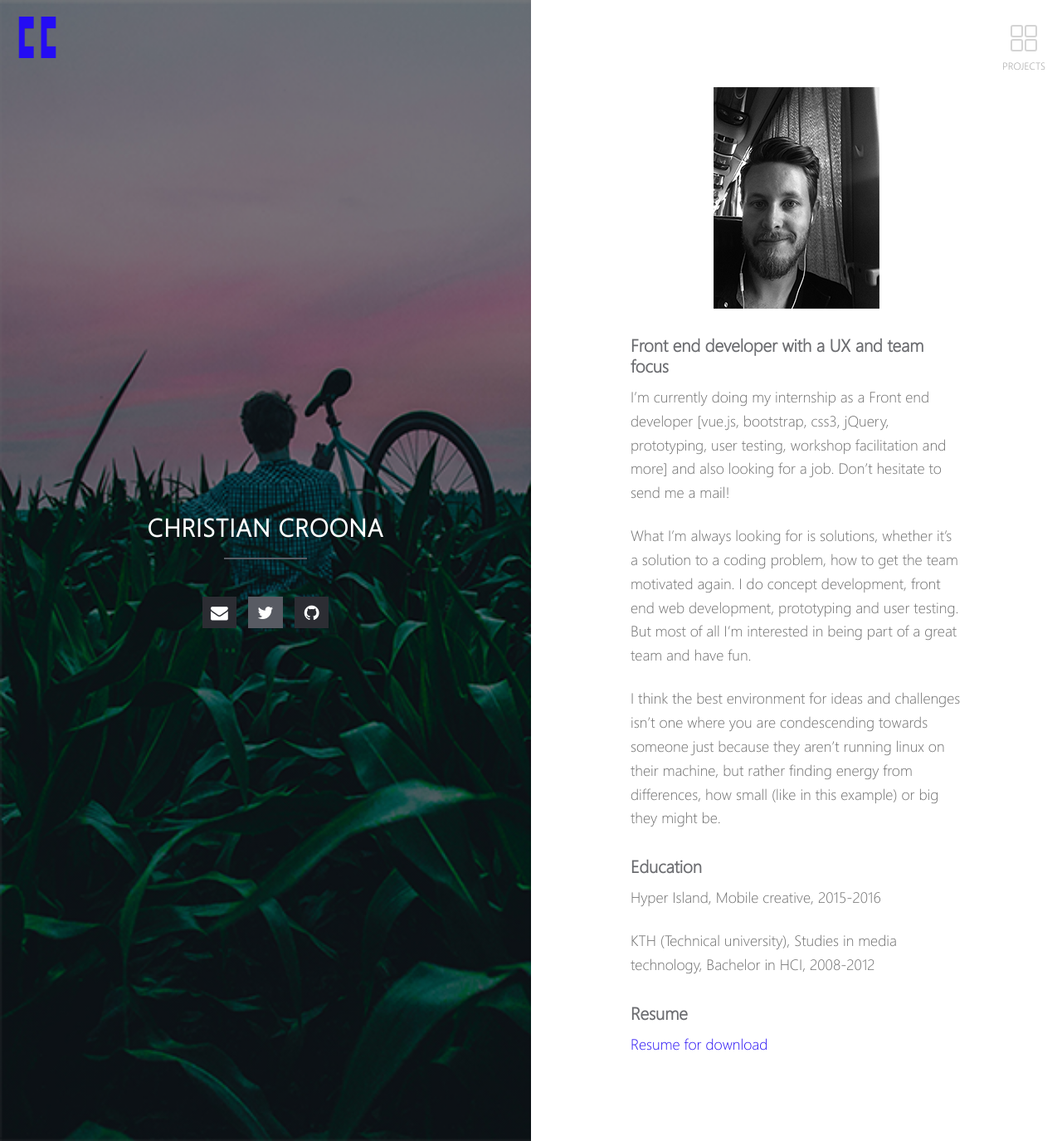
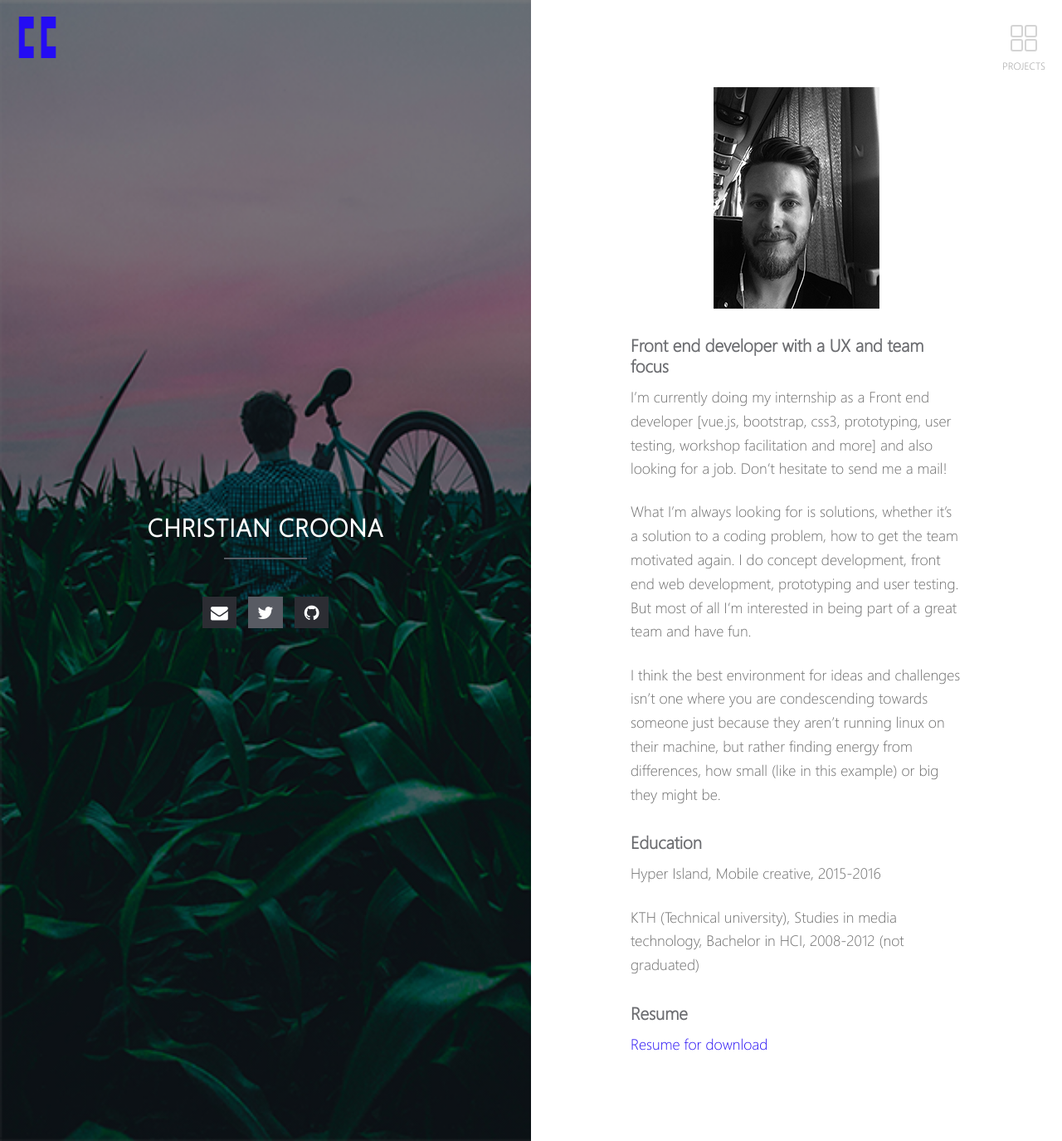
Before and after one commit to cc-lemon/cc-lemon.github.io-, a Jekyll site: the page built from index.md, in a window 1280 px wide. Shown: the whole page at 83% size. Built offline with Jekyll 4.4.1, drawn with Linux system fonts in a browser that asks for light colours.

Commit message:
Change description text

```diff
--- a/index.md
+++ b/index.md
@@ -7,7 +7,7 @@
 
 ### Front end developer with a UX and team focus
 
-I'm currently doing my internship as a Front end developer [vue.js, bootstrap, css3, jQuery, prototyping, user testing, workshop facilitation and more] and also looking for a job. Don't hesitate to send me a mail!
+I'm currently doing my internship as a Front end developer [vue.js, bootstrap, css3, prototyping, user testing, workshop facilitation and more] and also looking for a job. Don't hesitate to send me a mail!
 
 What I'm always looking for is solutions, whether it’s a solution to a coding problem, how to get the team motivated again. I do concept development, front end web development, prototyping and user testing. But most of all I’m interested in being part of a great team and have fun.
 
@@ -19,7 +19,7 @@
 
 Hyper Island, Mobile creative, 2015-2016
 
-KTH (Technical university), Studies in media technology, Bachelor in HCI, 2008-2012
+KTH (Technical university), Studies in media technology, Bachelor in HCI, 2008-2012 (not graduated)
 
 ### Resume
 
```
